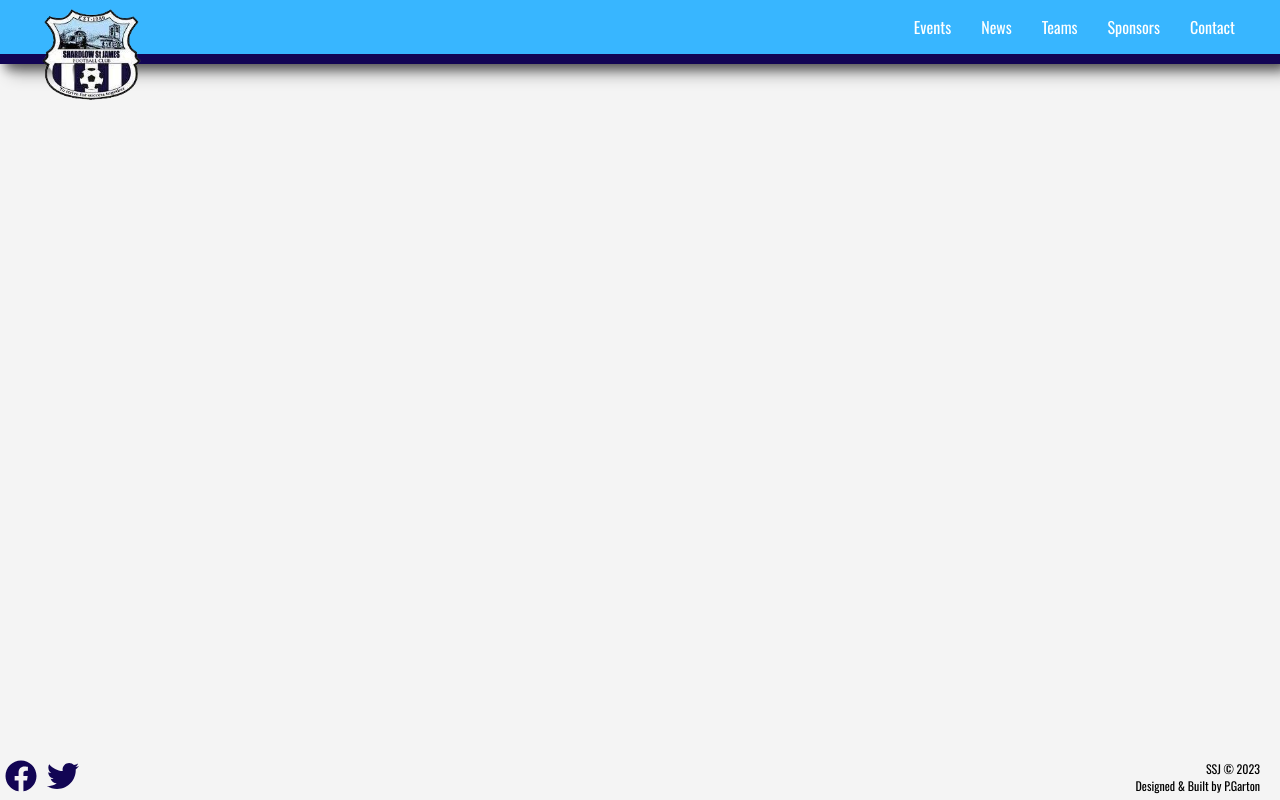
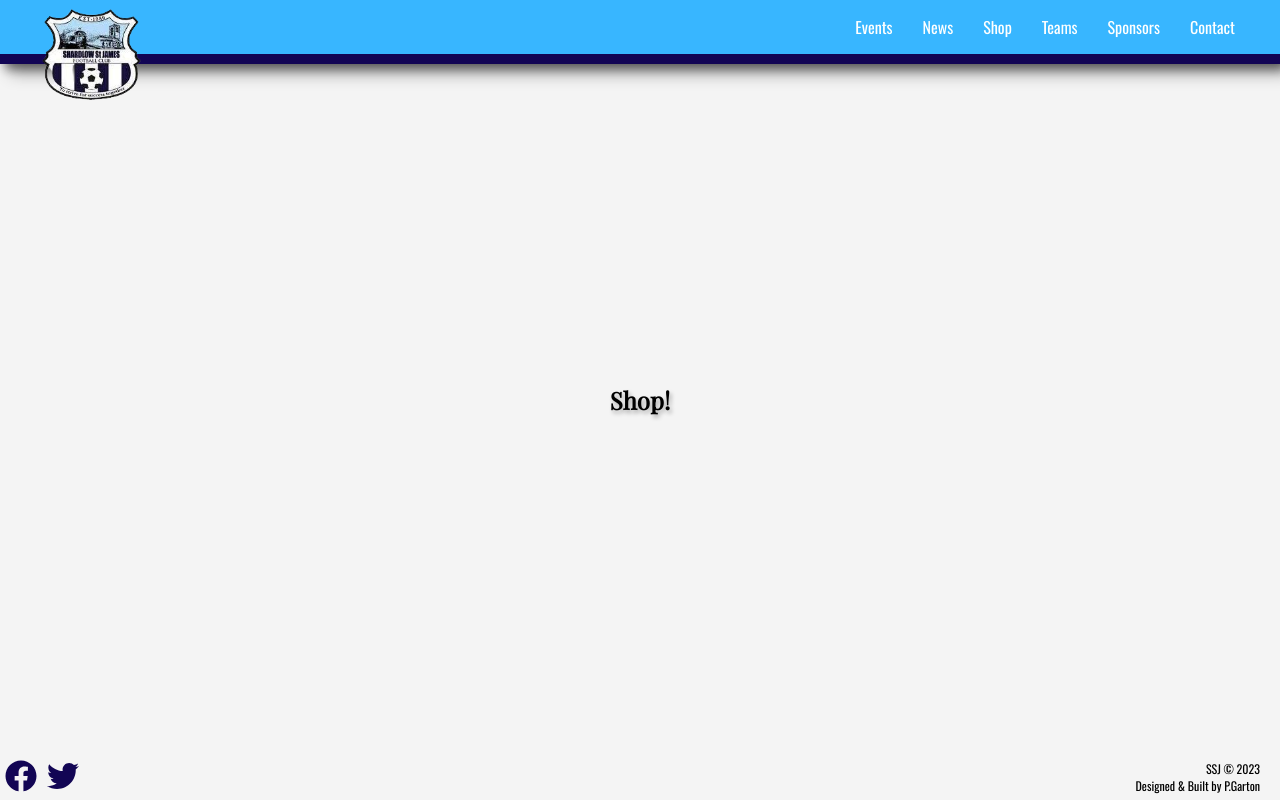
Before and after one commit to paulg44/shardlow_st_james, a React (Create React App) app in the folder ssj/: page /shop in a window 1280 px wide. Built offline with nearby package versions, Linux system fonts and the light colour scheme.

Commit message:
add shop folder/file structure and add to navbar routes etc

```diff
--- a/ssj/src/App.js
+++ b/ssj/src/App.js
@@ -13,6 +13,7 @@ import Footer from "./Components/SmallComponents/Footer/Footer";
 import Homepage from "./Components/Pages/Homepage/Homepage";
 import Event from "./Components/Pages/Events/Events";
 import News from "./Components/Pages/News/News";
+import Shop from "./Components/Pages/Shop/Shop";
 import TeamsDisplay from "./Components/Pages/TeamsDisplay/TeamsDisplay";
 import Sponsors from "./Components/Pages/Sponsors/Sponsors";
 import Contact from "./Components/Pages/Contact/Contact";
@@ -66,6 +67,7 @@ function App() {
         <Route path="/" element={<Homepage homepageImg={homepageImg} />} />
         <Route path="/events" element={<Event />} />
         <Route path="/news" element={<News />} />
+        <Route path="/shop" element={<Shop />} />
         <Route
           path="/teams/:teamName"
           element={
--- /dev/null
+++ b/ssj/src/Components/Pages/Shop/Shop.css
@@ -0,0 +1,8 @@
+/* CSS file for shop page */
+
+.shop {
+  height: 100vh;
+  display: flex;
+  align-items: center;
+  justify-content: center;
+}
--- /dev/null
+++ b/ssj/src/Components/Pages/Shop/Shop.js
@@ -0,0 +1,13 @@
+// Shop Component
+
+import "./Shop.css";
+
+function Shop() {
+  return (
+    <div className="shop">
+      <h2>Shop!</h2>
+    </div>
+  );
+}
+
+export default Shop;
--- a/ssj/src/Components/SmallComponents/NavBar/NavBar.js
+++ b/ssj/src/Components/SmallComponents/NavBar/NavBar.js
@@ -42,6 +42,11 @@ function NavBar({ handleTeamClick, teamsData }) {
                 News
               </Link>
             </li>
+            <li className="listItem">
+              <Link to={"/shop"} onClick={closeBurgerMenu}>
+                Shop
+              </Link>
+            </li>
             <li className="listItem dropdown">
               <Link to={"/teams"}>Teams</Link>
               <ul className="dropdownList">
```
